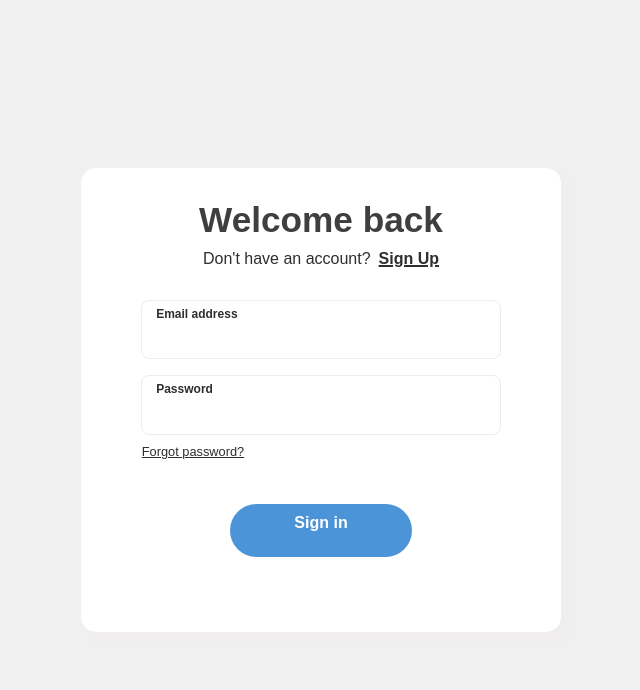
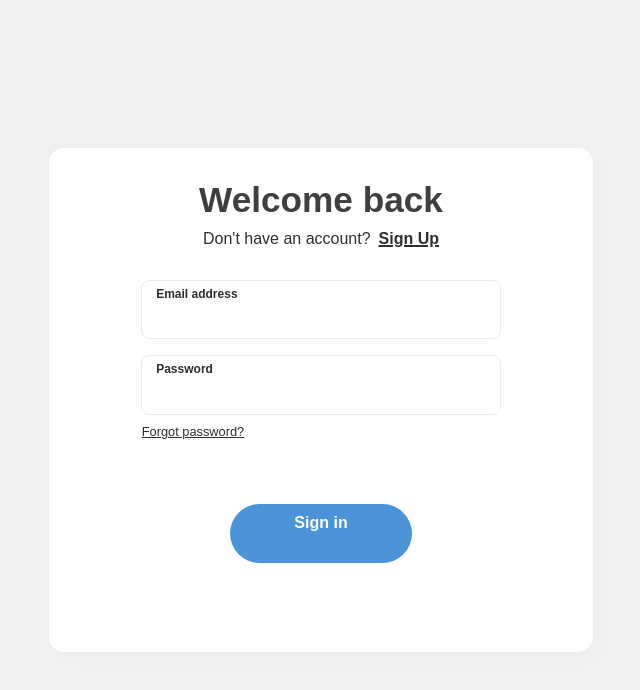
Before and after one commit to munahu/auth-app, a React (Create React App) app: page /login in a window 1280 px wide. Shown: the top 690 px of the page, without its empty margins (319-959 px from the left). Built offline with nearby package versions, Linux system fonts and the light colour scheme; no server answers; a web font is replaced by a local one.

Commit message:
Changed form styles

```diff
--- a/src/App.js
+++ b/src/App.js
@@ -17,7 +17,7 @@ function App() {
     <Router>
       <div className="App">
         <Switch>
-          {!user && <Route exact path="/" component={SignUp}/>}
+          {!user && <Route path="/sign-up" component={SignUp}/>}
           {!user && <Route path="/login" component={Login}/> }
           <Route path="/reset-password" component={ResetPassword}/>
           {user && <Route path="/" component={Dashboard}/>}
--- a/src/components/Login.js
+++ b/src/components/Login.js
@@ -35,7 +35,7 @@ function Login() {
                     <h1 className={styles.heading}>Welcome back</h1>
                     <h2 className={styles.subheading}>
                         Don't have an account?
-                        <Link to="/">
+                        <Link to="/sign-up">
                             Sign Up
                         </Link>
                     </h2>
--- a/src/styles/AuthPage.module.css
+++ b/src/styles/AuthPage.module.css
@@ -38,14 +38,14 @@
     background: white;
     color: rgb(46, 46, 46);
     border-radius: 15px;
-    width: 35%;
-    height: 50%;
+    width: 40%;
+    height: 55%;
     padding: 2em 1em;
     box-shadow: 10px 10px 10px rgb(240, 237, 237);
 }
 
 .errorMessage {
-    width: 75%;
+    width: calc(70% - 2em);
     padding: 0.5em 1em;
     background: rgba(255, 220, 122, 0.212);
     font-size: 0.84rem;
@@ -59,7 +59,7 @@
     margin: 1em auto;
     height: 3.6em;
     display: flex;
-    width: 80%;
+    width: 70%;
     flex-direction: column;
     justify-content: center;
     border: 1px solid rgb(236, 236, 236);
```
